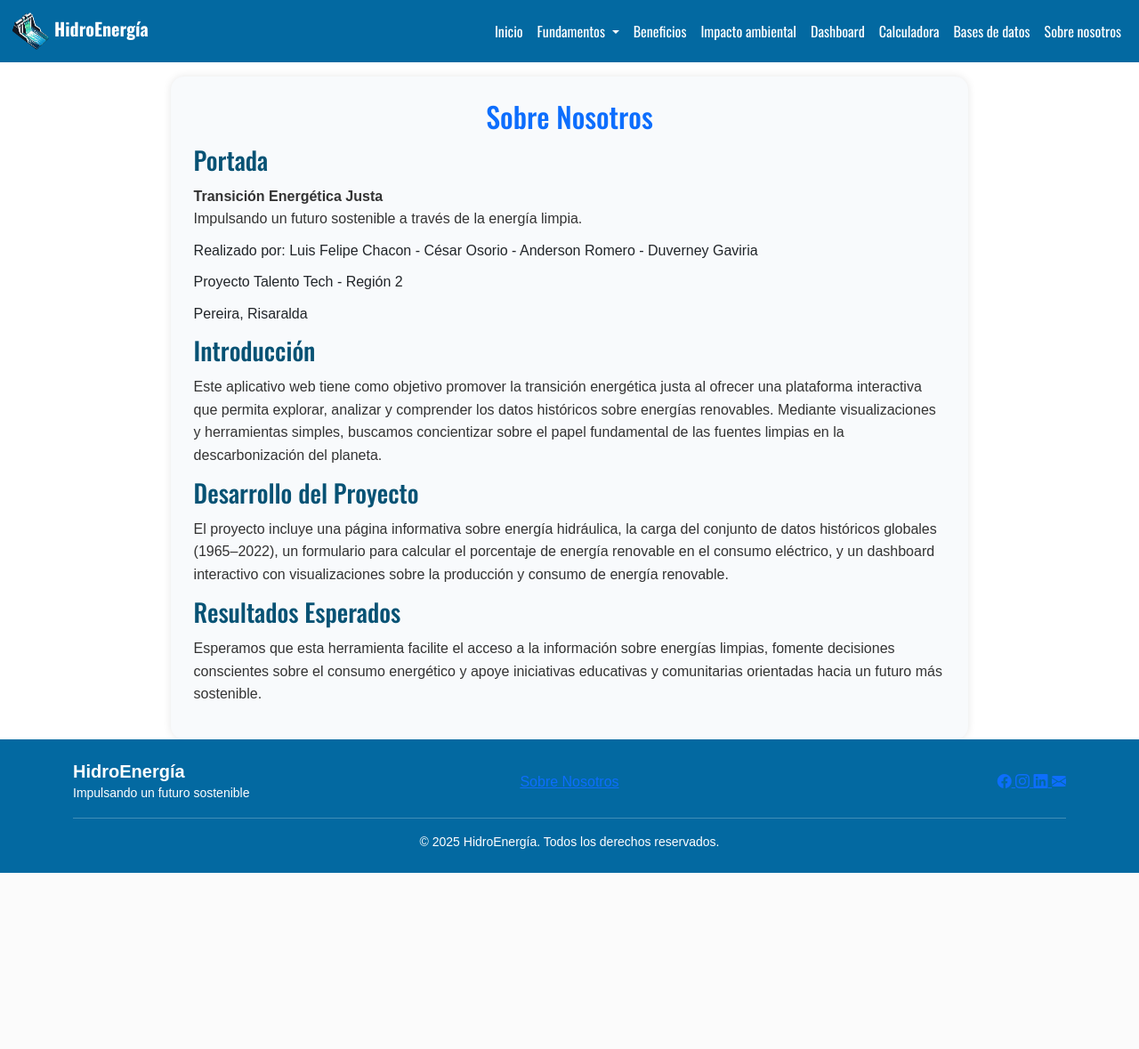
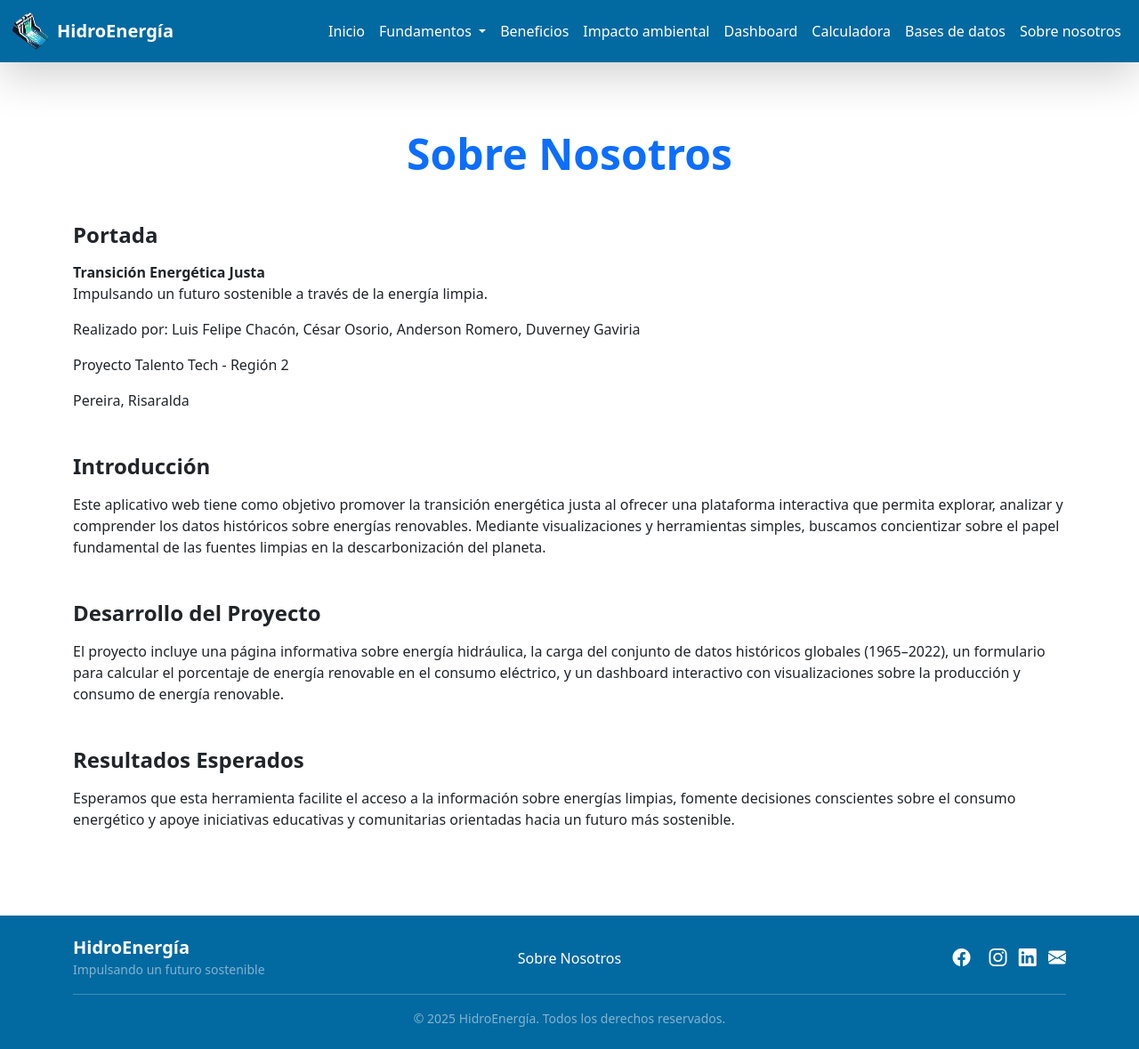
Before and after one commit to potato0507/PROYECTOPROGRAMACION, a PHP site: page /sobre_nosotros.php in a window 1280 px wide. Shown: the whole page at 89% size. Before the commit the page ends 981 px from the top, so only its background shows below. Run offline with PHP 8.4, Linux system fonts and the light colour scheme.

Commit message:
cambios actu

```diff
--- a/bases_de_datos.php
+++ b/bases_de_datos.php
@@ -6,7 +6,6 @@
   <link href="https://cdn.jsdelivr.net/npm/bootstrap@5.3.3/dist/css/bootstrap.min.css" rel="stylesheet">
   <script src="https://cdnjs.cloudflare.com/ajax/libs/PapaParse/5.4.1/papaparse.min.js"></script>
   <link rel="stylesheet" href="https://cdn.jsdelivr.net/npm/bootstrap-icons@1.10.5/font/bootstrap-icons.css">
-   <link rel="stylesheet" href="css/estilos.css">
    <link rel="icon" href="img/ico.png" >
     <style>
     .file-card {
--- a/beneficios.php
+++ b/beneficios.php
@@ -16,7 +16,7 @@
         integrity="sha384-T3c6CoIi6uLrA9TneNEoa7RxnatzjcDSCmG1MXxSR1GAsXEV/Dwwykc2MPK8M2HN"
         crossorigin="anonymous" />
         <link rel="stylesheet" href="https://cdn.jsdelivr.net/npm/bootstrap-icons@1.10.5/font/bootstrap-icons.css">
-    <link rel="stylesheet" href="css/estilos.css">
+
     <link rel="icon" href="img/ico.png" >
 </head>
 
--- a/calculadora.php
+++ b/calculadora.php
@@ -16,7 +16,7 @@
         integrity="sha384-T3c6CoIi6uLrA9TneNEoa7RxnatzjcDSCmG1MXxSR1GAsXEV/Dwwykc2MPK8M2HN"
         crossorigin="anonymous" />
         <link rel="stylesheet" href="https://cdn.jsdelivr.net/npm/bootstrap-icons@1.10.5/font/bootstrap-icons.css">
-<link rel="stylesheet" href="css/estilos.css">
+
 <link rel="icon" href="img/ico.png" >
 </head>
 
--- a/css/estilos.css
+++ /dev/null
@@ -1,142 +0,0 @@
-@import url('https://fonts.googleapis.com/css2?family=Oswald:wght@200..700&display=swap');
-
-*,
-::after,
-::before {
-    box-sizing: border-box;
-    padding: 0;
-    margin: 0;
-}
-
-:root {
-    --color_fondonav: #0369A1;
-    --color_letranav: #EEF5F9;
-    --Fuente_titulo: "Oswald", sans-serif;
-    --color_fondo: #075274;
-    --fuente_texto: Arial, Helvetica, sans-serif;
-    --color_textoh2: #075985;
-
-}
-body {
-    font-size: 1rem;
-    font-family: var(--fuente_texto);
-}
-
-.dropdown-menu{
-    background-color: var(--color_fondonav);
-    border: none;
-}
-header nav{
-    background-color: var(--color_fondonav);
-    color: var(--color_letranav);
-    font-family: var(--Fuente_titulo);
-    font-size: 1rem;
-}
-
-h1,
-h2 {
-    font-family: var(--Fuente-titulo);
-}
-
-.seccion1 {
-    background-color: var(--color_fondo);
-    color: var(--color_letranav);
-    display: flex;                /* Activar Flexbox */
-    flex-direction: column;       /* Apilar los elementos verticalmente */
-    justify-content: center;      /* Centrar verticalmente */
-    align-items: center;          /* Centrar horizontalmente */
-    text-align: center;
-    width: 100%;
-    height: 300px;
-}
-.seccion1 button{
-    border-radius: 3rem;
-    border: 0;
-    font-size: .9rem;
-    height: 40px;
-    width: 150px;
-    background-color: #ffffff;
-    margin: .2rem;
-    font-style: var(--Fuente_titulo);
-    font-weight: bold;
-    margin-top: 1rem;
-}
-
-.seccion1 h1, p {
-    margin: .7rem 0;
-}
-.contenedor {
-    max-width: 70%;
-    height: auto;
-    margin: 0 auto;
-    padding: 5px;
-}
-.seccion2 h2{
-    text-align: center;
-}
-.titulo-seccion {
-    font-family: var(--Fuente_titulo);
-    color: var(--color_textoh2);
-    text-align: center;
-    margin-bottom: 1,5%;
-
-}
-
-.energia-hidraulica p {
-    font-family: var(--fuente_texto);
-    line-height: 1.6;
-    text-align: justify;
-    color: #333;
-}
-
-#sobre-nosotros {
-    margin-top: 3%;
-    padding: 2%;
-    background-color: #F8FAFC;
-    border-radius: 15px;
-    box-shadow: 0 0 10px rgba(0, 0, 0, 0.1);
-}
-
-.titulo-seccion {
-    font-family: var(--Fuente_titulo);
-    color: var(--color_textoh2);
-    text-align: center;
-    margin-bottom: 1.5%;
-}
-
-.sobre-nosotros .bloque {
-    margin-bottom: 1.5%;
-}
-
-.sobre-nosotros h3 {
-    font-family: var(--Fuente_titulo);
-    color: var(--color_fondo);
-    margin-bottom: 0.5%;
-}
-
-.sobre-nosotros p {
-    font-family: var(--fuente_texto);
-    line-height: 1.6;
-    color: #333;
-}
-.seccion-contenido {
-  width: 80%;
-  margin: 0 auto; /* centra horizontalmente */
-  padding: 2rem 1rem;
-}
-
-footer{
-    text-align: center;
-}
-.seccion-contenido {
-  background-color: #f8f9fa;
-}
-
-canvas {
-  width: 100% !important;
-  height: auto !important;
-}
-
-section h5 {
-  font-weight: 600;
-}
--- a/dashboard.php
+++ b/dashboard.php
@@ -9,7 +9,7 @@
   <link href="https://cdn.jsdelivr.net/npm/bootstrap@5.3.2/dist/css/bootstrap.min.css" rel="stylesheet"
     integrity="sha384-T3c6CoIi6uLrA9TneNEoa7RxnatzjcDSCmG1MXxSR1GAsXEV/Dwwykc2MPK8M2HN" crossorigin="anonymous" />
     <link rel="stylesheet" href="https://cdn.jsdelivr.net/npm/bootstrap-icons@1.10.5/font/bootstrap-icons.css">
-   <link rel="stylesheet" href="css/estilos.css">
+
    <link rel="icon" href="img/ico.png" >
 </head>
 
--- a/funcionamiento.php
+++ b/funcionamiento.php
@@ -16,7 +16,7 @@
         integrity="sha384-T3c6CoIi6uLrA9TneNEoa7RxnatzjcDSCmG1MXxSR1GAsXEV/Dwwykc2MPK8M2HN"
         crossorigin="anonymous" />
         <link rel="stylesheet" href="https://cdn.jsdelivr.net/npm/bootstrap-icons@1.10.5/font/bootstrap-icons.css">
-         <link rel="stylesheet" href="css/estilos.css">
+
          <link rel="icon" href="img/ico.png" >
 </head>
 
--- a/historia.php
+++ b/historia.php
@@ -16,7 +16,7 @@
     integrity="sha384-T3c6CoIi6uLrA9TneNEoa7RxnatzjcDSCmG1MXxSR1GAsXEV/Dwwykc2MPK8M2HN"
     crossorigin="anonymous" />
     <link rel="stylesheet" href="https://cdn.jsdelivr.net/npm/bootstrap-icons@1.10.5/font/bootstrap-icons.css">
-   <link rel="stylesheet" href="css/estilos.css">
+
   <link rel="icon" href="img/ico.png" >
 </head>
 
--- a/impacto_ambiental.php
+++ b/impacto_ambiental.php
@@ -16,7 +16,7 @@
     integrity="sha384-T3c6CoIi6uLrA9TneNEoa7RxnatzjcDSCmG1MXxSR1GAsXEV/Dwwykc2MPK8M2HN"
     crossorigin="anonymous" />
   <link rel="stylesheet" href="https://cdn.jsdelivr.net/npm/bootstrap-icons@1.10.5/font/bootstrap-icons.css">
-  <link rel="stylesheet" href="css/estilos.css">
+
   <link rel="icon" href="img/ico.png" >
 </head>
 
--- a/layout/footer.php
+++ b/layout/footer.php
@@ -1,6 +1,3 @@
-
-
-
 <!-- FOOTER -->
 <footer class="text-white py-4" style="background-color:#0369A1;">
   <div class="container">
@@ -8,32 +5,38 @@
 
       <!-- Logo / Nombre del sitio -->
       <div class="col-md-4 text-center text-md-start">
-            <h5 class="fw-bold mb-0">HidroEnergía</h5>
-            <small>Impulsando un futuro sostenible</small>
+        <h5 class="fw-bold mb-0 text-white">HidroEnergía</h5>
+        <small class="text-white-50">Impulsando un futuro sostenible</small>
       </div>
 
       <!-- Enlaces rápidos -->
       <div class="col-md-4">
         <ul class="list-unstyled d-flex justify-content-center gap-3 mb-0">
-              <li><a class="footer-link" href="sobre_nosotros.php">Sobre Nosotros</a></li>
+          <li>
+            <a href="sobre_nosotros.php" class="text-white text-decoration-none"
+               onmouseover="this.style.textDecoration='underline'"
+               onmouseout="this.style.textDecoration='none'">
+              Sobre Nosotros
+            </a>
+          </li>
         </ul>
       </div>
 
       <!-- Redes sociales -->
       <div class="col-md-4 text-center text-md-end">
-            <a class="footer-icon" href="https://facebook.com" target="_blank" title="Facebook">
+        <a href="https://facebook.com" style="text-decoration:none;" target="_blank" title="Facebook" class="text-white fs-5 me-2">
           <i class="bi bi-facebook"></i>
         </a>
-            <a class="footer-icon" href="https://twitter.com" target="_blank" title="Twitter">
+        <a href="https://twitter.com" style="text-decoration:none;" target="_blank" title="Twitter" class="text-white fs-5 me-2">
           <i class="bi bi-twitter-x"></i>
         </a>
-            <a class="footer-icon" href="https://instagram.com" target="_blank" title="Instagram">
+        <a href="https://instagram.com" style="text-decoration:none;" target="_blank" title="Instagram" class="text-white fs-5 me-2">
           <i class="bi bi-instagram"></i>
         </a>
-            <a class="footer-icon" href="https://linkedin.com" target="_blank" title="LinkedIn">
+        <a href="https://linkedin.com" style="text-decoration:none;" target="_blank" title="LinkedIn" class="text-white fs-5 me-2">
           <i class="bi bi-linkedin"></i>
         </a>
-            <a class="footer-icon" href="mailto:contacto@hidroenergia.com" title="Correo">
+        <a href="mailto:contacto@hidroenergia.com" style="text-decoration:none;" title="Correo" class="text-white fs-5">
           <i class="bi bi-envelope-fill"></i>
         </a>
       </div>
@@ -44,7 +47,7 @@
     <hr class="border-light my-3">
 
     <!-- Copyright -->
-        <div class="text-center small">
+    <div class="text-center small text-white-50">
       © 2025 HidroEnergía. Todos los derechos reservados.
     </div>
   </div>
--- a/layout/nav.php
+++ b/layout/nav.php
@@ -1,9 +1,10 @@
-<nav class="navbar navbar-expand-lg fixed-top" >
+<nav class="navbar navbar-expand-lg fixed-top shadow-lg" style="background-color: #0369A1;">
   <div class="container-fluid">
-    <a class="navbar-brand text-white fw-bold" href="index.php">
-      <img src="img/ico.png" alt="Logo" width="44" height="44"> HidroEnergía</a>
+    <a class="navbar-brand d-flex align-items-center text-white fw-bold" href="index.php">
+      <img src="img/ico.png" alt="Logo" width="44" height="44" class="me-2"> HidroEnergía
+    </a>
 
-    <button class="navbar-toggler" type="button" data-bs-toggle="collapse" data-bs-target="#navbarNav"
+    <button class="navbar-toggler bg-light" type="button" data-bs-toggle="collapse" data-bs-target="#navbarNav"
       aria-controls="navbarNav" aria-expanded="false" aria-label="Toggle navigation">
       <span class="navbar-toggler-icon"></span>
     </button>
@@ -14,39 +15,39 @@
           <a class="nav-link text-white" href="index.php">Inicio</a>
         </li>
 
-        <!-- Dropdown Fundamentos -->
+        <!-- Dropdown Fundamentos con fondo azul y letras blancas -->
         <li class="nav-item dropdown">
-          <a class="nav-link dropdown-toggle text-white" href="#" id="fundamentosDropdown" role="button" data-bs-toggle="dropdown"
-            aria-expanded="false">
+          <a class="nav-link dropdown-toggle text-white" href="#" id="fundamentosDropdown" role="button"
+            data-bs-toggle="dropdown" aria-expanded="false">
             Fundamentos
           </a>
-          <ul class="dropdown-menu text-center" aria-labelledby="fundamentosDropdown">
-            <li><a class="dropdown-item" href="historia.php">Historia</a></li>
-            <li><a class="dropdown-item" href="funcionamiento.php">Funcionamiento</a></li>
+          <ul class="dropdown-menu text-center" aria-labelledby="fundamentosDropdown" style="background-color: #0369A1; border: none;">
+            <li>
+              <a class="dropdown-item text-white fw-semibold" href="historia.php"
+                style="transition: background-color 0.3s;"
+                onmouseover="this.style.backgroundColor='#0284C7'"
+                onmouseout="this.style.backgroundColor='transparent'">
+                Historia
+              </a>
+            </li>
+            <li>
+              <a class="dropdown-item text-white fw-semibold" href="funcionamiento.php"
+                style="transition: background-color 0.3s;"
+                onmouseover="this.style.backgroundColor='#0284C7'"
+                onmouseout="this.style.backgroundColor='transparent'">
+                Funcionamiento
+              </a>
+            </li>
           </ul>
         </li>
 
 
-
-
-        <li class="nav-item">
-          <a class="nav-link text-white" href="beneficios.php">Beneficios</a>
-        </li>
-        <li class="nav-item">
-          <a class="nav-link text-white" href="impacto_ambiental.php">Impacto ambiental</a>
-        </li>
-        <li class="nav-item">
-          <a class="nav-link text-white" href="dashboard.php">Dashboard</a>
-        </li>
-        <li class="nav-item">
-          <a class="nav-link text-white" href="calculadora.php">Calculadora</a>
-        </li>
-        <li class="nav-item">
-          <a class="nav-link text-white" href="bases_de_datos.php">Bases de datos</a>
-        </li>
-        <li class="nav-item">
-          <a class="nav-link text-white" href="sobre_nosotros.php">Sobre nosotros</a>
-        </li>
+        <li class="nav-item"><a class="nav-link text-white" href="beneficios.php">Beneficios</a></li>
+        <li class="nav-item"><a class="nav-link text-white" href="impacto_ambiental.php">Impacto ambiental</a></li>
+        <li class="nav-item"><a class="nav-link text-white" href="dashboard.php">Dashboard</a></li>
+        <li class="nav-item"><a class="nav-link text-white" href="calculadora.php">Calculadora</a></li>
+        <li class="nav-item"><a class="nav-link text-white" href="bases_de_datos.php">Bases de datos</a></li>
+        <li class="nav-item"><a class="nav-link text-white" href="sobre_nosotros.php">Sobre nosotros</a></li>
       </ul>
     </div>
   </div>
--- a/sobre_nosotros.php
+++ b/sobre_nosotros.php
@@ -11,7 +11,7 @@
   <link href="https://cdn.jsdelivr.net/npm/bootstrap@5.3.2/dist/css/bootstrap.min.css" rel="stylesheet"
     integrity="sha384-T3c6CoIi6uLrA9TneNEoa7RxnatzjcDSCmG1MXxSR1GAsXEV/Dwwykc2MPK8M2HN" crossorigin="anonymous" />
     <link rel="stylesheet" href="https://cdn.jsdelivr.net/npm/bootstrap-icons@1.10.5/font/bootstrap-icons.css">
-   <link rel="stylesheet" href="css/estilos.css">
+
    <link rel="icon" href="img/ico.png" >
 </head>
 
@@ -19,30 +19,48 @@
   <header>
     <?php include 'layout/nav.php' ?>
   </header>
-  <main class="pt-5 pt-md-5 pt-lg-5" style="padding-top: 80px;">
 
+  <main class="flex-grow-1 py-5">
+    <section id="sobre-nosotros" class="container scroll-margin-top mt-5 pt-5">
+      <h2 class="text-center text-primary mb-5 display-5 fw-bold">Sobre Nosotros</h2>
 
-    <section id="sobre-nosotros" class="sobre-nosotros contenedor ">
-      <h2 class="titulo-seccion text-primary">Sobre Nosotros</h2>
-      <div class="bloque">
-        <h3>Portada</h3>
+      <div class="mb-5">
+        <h3 class="h4 text-dark fw-semibold mb-3">Portada</h3>
         <p><strong>Transición Energética Justa</strong><br>
-        Impulsando un futuro sostenible a través de la energía limpia.</p>
-        </p>Realizado por: Luis Felipe Chacon - César Osorio - Anderson Romero - Duverney Gaviria</p>
-        </p> Proyecto Talento Tech - Región 2</p>
-        </p>Pereira, Risaralda</p>
+          Impulsando un futuro sostenible a través de la energía limpia.
+        </p>
+        <p>Realizado por: Luis Felipe Chacón, César Osorio, Anderson Romero, Duverney Gaviria</p>
+        <p>Proyecto Talento Tech - Región 2</p>
+        <p>Pereira, Risaralda</p>
       </div>
-      <div class="bloque">
-        <h3>Introducción</h3>
-       <p>Este aplicativo web tiene como objetivo promover la transición energética justa al ofrecer una plataforma interactiva que permita explorar, analizar y comprender los datos históricos sobre energías renovables. Mediante visualizaciones y herramientas simples, buscamos concientizar sobre el papel fundamental de las fuentes limpias en la descarbonización del planeta.</p>
+
+      <div class="mb-5">
+        <h3 class="h4 text-dark fw-semibold mb-3">Introducción</h3>
+        <p>
+          Este aplicativo web tiene como objetivo promover la transición energética justa al ofrecer una
+          plataforma interactiva que permita explorar, analizar y comprender los datos históricos sobre energías
+          renovables. Mediante visualizaciones y herramientas simples, buscamos concientizar sobre el papel
+          fundamental de las fuentes limpias en la descarbonización del planeta.
+        </p>
       </div>
-      <div class="bloque">
-        <h3>Desarrollo del Proyecto</h3>
-        <p>El proyecto incluye una página informativa sobre energía hidráulica, la carga del conjunto de datos históricos globales (1965–2022), un formulario para calcular el porcentaje de energía renovable en el consumo eléctrico, y un dashboard interactivo con visualizaciones sobre la producción y consumo de energía renovable.</p>
+
+      <div class="mb-5">
+        <h3 class="h4 text-dark fw-semibold mb-3">Desarrollo del Proyecto</h3>
+        <p>
+          El proyecto incluye una página informativa sobre energía hidráulica, la carga del conjunto de datos
+          históricos globales (1965–2022), un formulario para calcular el porcentaje de energía renovable en el
+          consumo eléctrico, y un dashboard interactivo con visualizaciones sobre la producción y consumo de
+          energía renovable.
+        </p>
       </div>
-      <div class="bloque">
-        <h3>Resultados Esperados</h3>
-        <p>Esperamos que esta herramienta facilite el acceso a la información sobre energías limpias, fomente decisiones conscientes sobre el consumo energético y apoye iniciativas educativas y comunitarias orientadas hacia un futuro más sostenible.</p>
+
+      <div class="mb-5">
+        <h3 class="h4 text-dark fw-semibold mb-3">Resultados Esperados</h3>
+        <p>
+          Esperamos que esta herramienta facilite el acceso a la información sobre energías limpias, fomente
+          decisiones conscientes sobre el consumo energético y apoye iniciativas educativas y comunitarias
+          orientadas hacia un futuro más sostenible.
+        </p>
       </div>
     </section>
 
```
Also changed, not shown: index.php (+12 -11 lines). Lines whose indentation alone changed are shown as unchanged.
